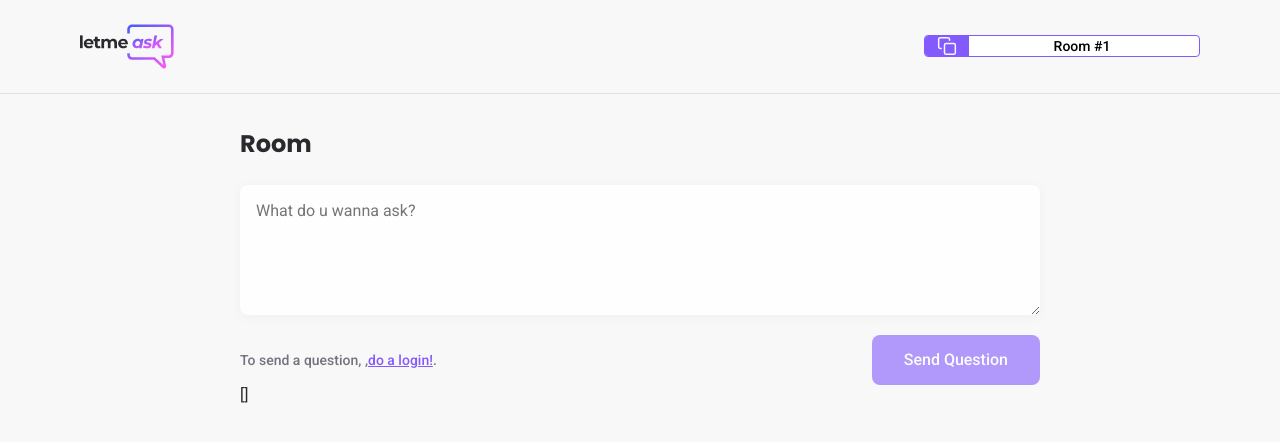
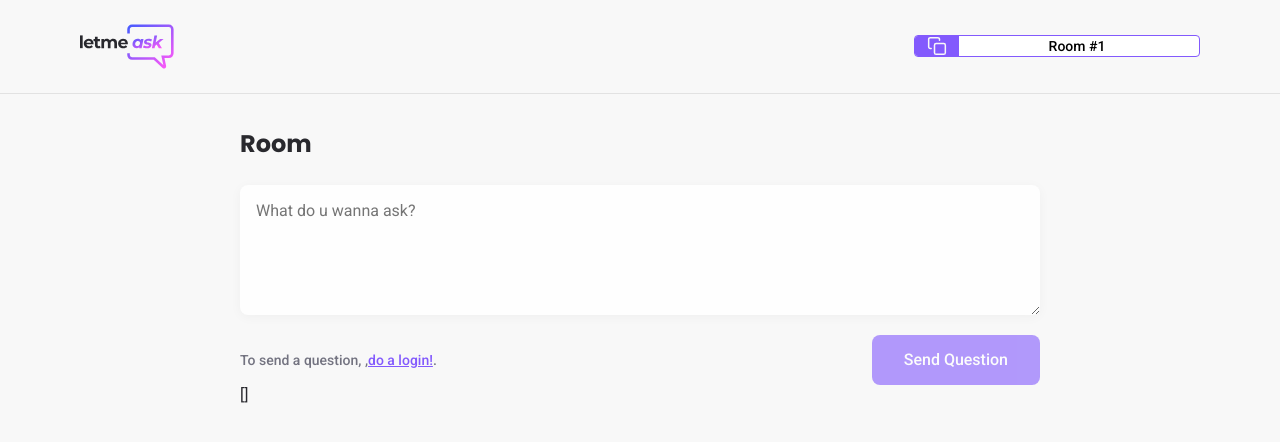
Before and after one commit to EltonAlvess/letmeask, a React (Create React App) app: page /rooms/1 in a window 1280 px wide. Shown: the top 442 px of the page. Built offline with nearby package versions, Linux system fonts and the light colour scheme; no server answers; the database is empty.

Commit message:
css adjust to room-code

```diff
--- a/src/styles/room-code.scss
+++ b/src/styles/room-code.scss
@@ -21,7 +21,7 @@
     align-self: center;
     flex: 1;
     padding: 0 16px 0 12px;
-    width: 230px;
+    width: 240px;
     font-size: 14px;
     font-weight: 500;
   }
```
